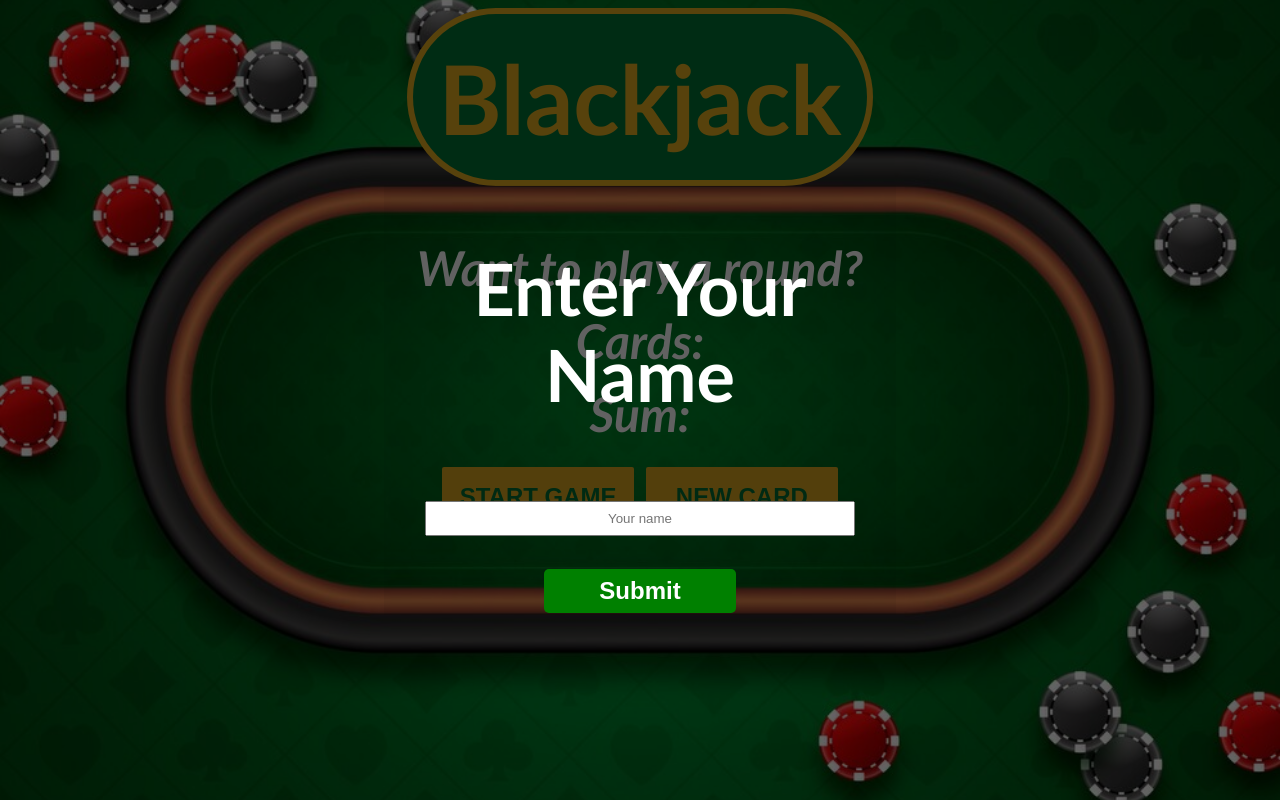
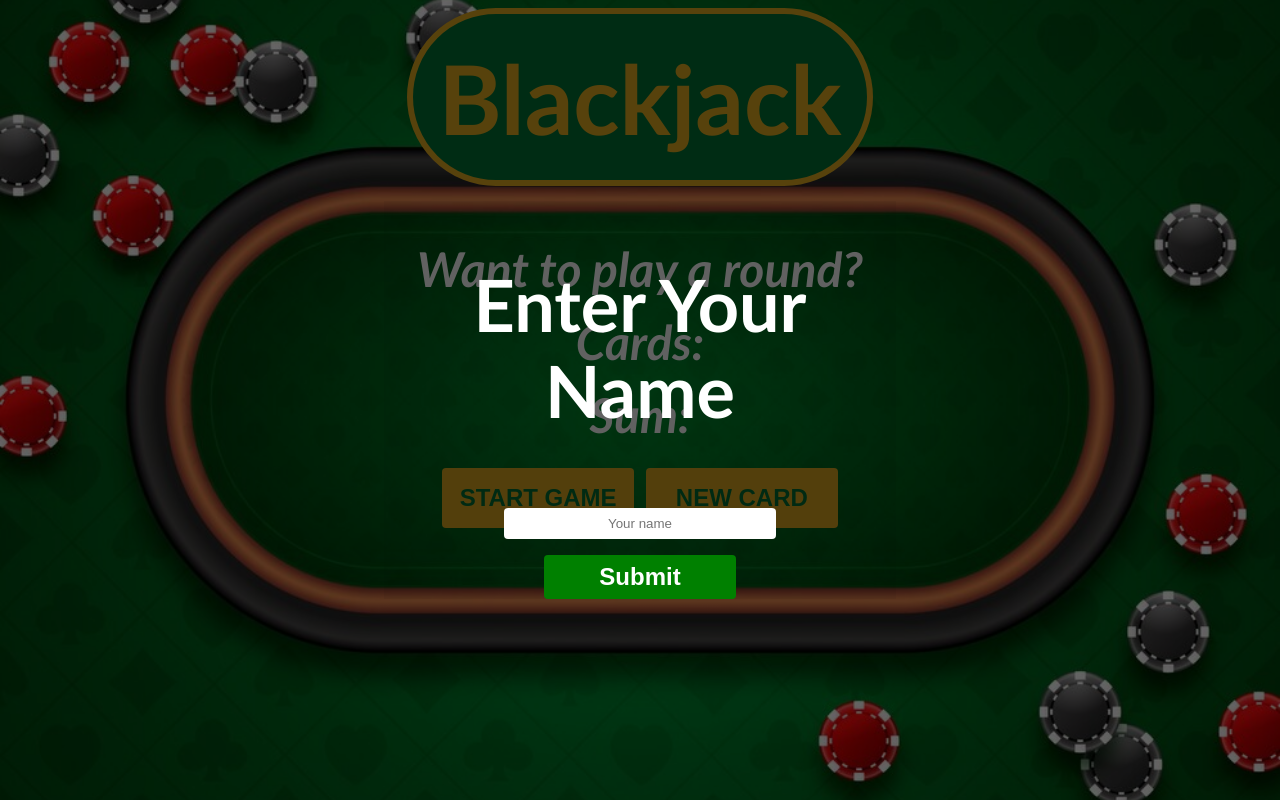
Before and after one commit to Andrewvvvw/BlackJackGame, a plain HTML site: page index.html in a window 1280 px wide. Drawn offline with Linux system fonts and the light colour scheme.

Commit message:
Finalised pop-up screen with name input

```diff
--- a/index.css
+++ b/index.css
@@ -44,21 +44,22 @@ h1 {
 
 
 button {
-    color: #016f32;
-    background: goldenrod;
+    width: 15vw;
 
-    width: 15vw;
-    padding-top: 2vh;
-    padding-bottom: 2vh;
     font-size: clamp(16px, 2vw, 24px);
     font-weight: bold;
 
     border: none;
-    border-radius: 2px;
-    margin-bottom: 2px;
-    margin-top: 2px;
+    border-radius: 0.5vh;
 }
 
+.gameManagement-btn {
+    color: #016f32;
+    background: goldenrod;
+
+    padding-top: 2vh;
+    padding-bottom: 2vh;
+}
 
 .modal {
     display: none; /* Hidden by default */
@@ -78,23 +79,26 @@ button {
     text-align: center;
     width: 40vw;
     box-sizing: border-box;
+    display: flex;
+    display: flex; /* Enables flexbox */
+    flex-direction: column; /* Stacks elements vertically */
+    align-items: center; /* Centers elements horizontally */
+    gap: 2vh; /* Adds spacing between elements */
 }
 
 .modal-content input {
-    width: 80%;
+    width: 50%;
     padding: 1vh;
-    margin: 2vh 0;
     text-align: center;
+    border: none;
+    border-radius: 0.5vh;
 }
 
 .modal-content button {
     background: green;
     color: white;
     padding: 1vh 1vh;
-    border: none;
     cursor: pointer;
-    border-radius: 5px;
-
 }
 
 .modal-content button:hover {
--- a/index.html
+++ b/index.html
@@ -12,8 +12,8 @@
             <p class="message" id="message-el">Want to play a round?</p>
             <p class="message" id="cards-el">Cards:</p>
             <p class="message" id="sum-el">Sum:</p>
-            <button id = "start-btn">START GAME</button>
-            <button id = "newCard-btn">NEW CARD</button>
+            <button id = "start-btn" class="gameManagement-btn">START GAME</button>
+            <button id = "newCard-btn" class="gameManagement-btn">NEW CARD</button>
             <p id="player-el"></p>
         </div>
         <div id="nameModal" class="modal">
```
